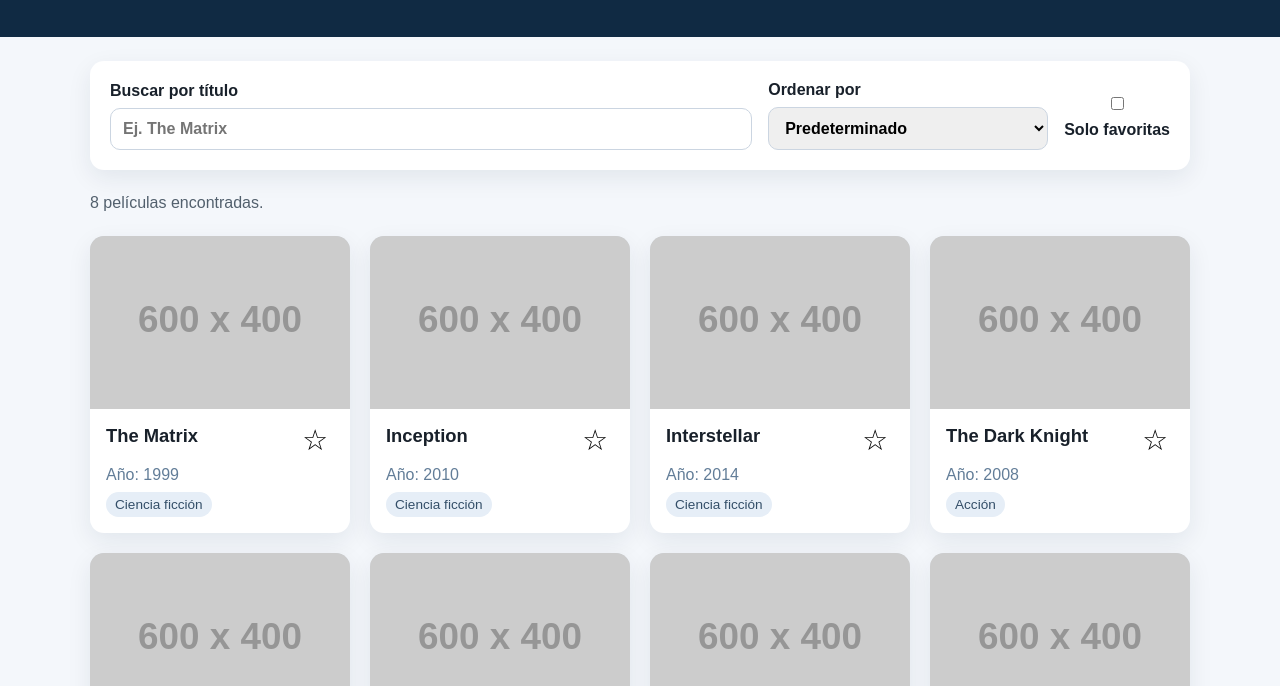
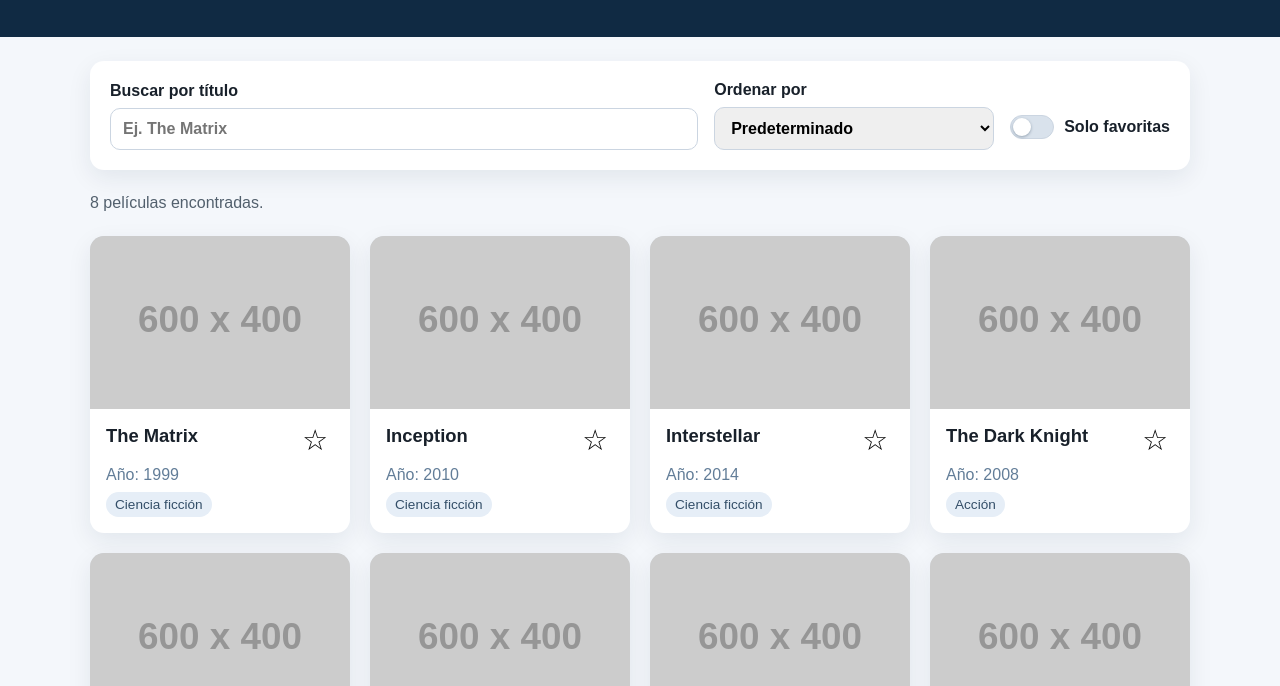
Before and after one commit to LeynierTest/CineApp, a website with bundled scripts: page index.html in a window 1280 px wide. Shown: the part 114-800 px from the top of the page. Built offline with nearby package versions, Linux system fonts and the light colour scheme; placeholder pictures from the web are drawn by us.

Commit message:
Mejorar el filtro de favoritas con un interruptor

```diff
--- a/css/style.css
+++ b/css/style.css
@@ -68,8 +68,7 @@
     box-shadow: var(--shadow-card);
 }
 
-.controls label,
-.favorite-filter {
+.controls label:not(.favorite-filter) {
     display: flex;
     flex-direction: column;
     gap: 8px;
@@ -86,9 +85,65 @@
 }
 
 .favorite-filter {
+    display: flex;
     flex-direction: row;
     align-items: center;
+    gap: 10px;
     padding-bottom: 11px;
+    font-weight: 600;
+    cursor: pointer;
+    user-select: none;
+}
+
+.favorite-filter input[type='checkbox'] {
+    appearance: none;
+    -webkit-appearance: none;
+    position: relative;
+    flex: 0 0 auto;
+    width: 44px;
+    height: 24px;
+    margin: 0;
+    border: 1px solid var(--color-border);
+    border-radius: var(--radius-pill);
+    background: var(--color-image-placeholder);
+    cursor: pointer;
+    transition:
+        background 0.2s ease,
+        border-color 0.2s ease;
+}
+
+.favorite-filter input[type='checkbox']::after {
+    content: '';
+    position: absolute;
+    top: 2px;
+    left: 2px;
+    width: 18px;
+    height: 18px;
+    border-radius: 50%;
+    background: var(--color-surface);
+    box-shadow: 0 1px 3px rgba(16, 42, 67, 0.35);
+    transition: transform 0.2s ease;
+}
+
+.favorite-filter input[type='checkbox']:checked {
+    border-color: var(--color-accent);
+    background: var(--color-accent);
+}
+
+.favorite-filter input[type='checkbox']:checked::after {
+    transform: translateX(20px);
+}
+
+.favorite-filter input[type='checkbox']:focus-visible {
+    outline: 3px solid rgba(217, 119, 6, 0.45);
+    outline-offset: 2px;
+}
+
+@media (prefers-reduced-motion: reduce) {
+    .favorite-filter input[type='checkbox'],
+    .favorite-filter input[type='checkbox']::after {
+        transition: none;
+    }
 }
 
 .status {
```
